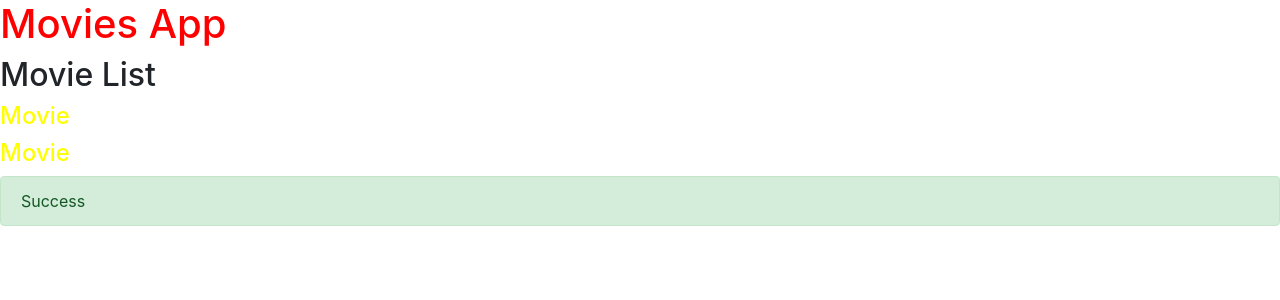
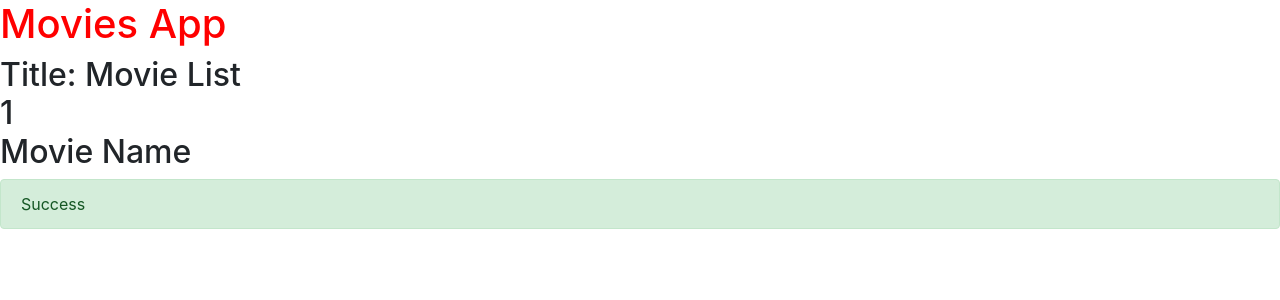
Before and after one commit to utkudemr/MovieApp, an Angular app: page / in a window 1280 px wide. Shown: the top 300 px of the page. Built offline with nearby package versions, Linux system fonts and the light colour scheme.

Commit message:
Lesson4 Template something

```diff
--- /dev/null
+++ b/src/app/movie.ts
@@ -0,0 +1,6 @@
+export class Movie
+{
+    id:number;
+    name:string;
+
+}
--- a/src/app/movies/movies.component.html
+++ b/src/app/movies/movies.component.html
@@ -1,3 +1,5 @@
-<h2>Movie List</h2>
-<movie></movie>
-<movie></movie>
+
+      <h2>{{"Title: "+ getTitle()  }}
+        <div>{{movie.id}}</div>
+        <div>{{movie.name}}</div>
+        </h2>
--- a/src/app/movies/movies.component.ts
+++ b/src/app/movies/movies.component.ts
@@ -1,4 +1,5 @@
 import { Component } from '@angular/core';
+import { Movie } from '../movie';
 
 @Component({
     selector:'movies',//<div class="movies"></"div>
@@ -6,5 +7,13 @@ import { Component } from '@angular/core';
 })
 export class MoviesComponent
 {
-
+    title="Movie List";
+    movie:Movie={
+        id:1,
+        name:"Movie Name"
+    };
+    getTitle()
+    {
+        return this.title;
+    }
 }
```
